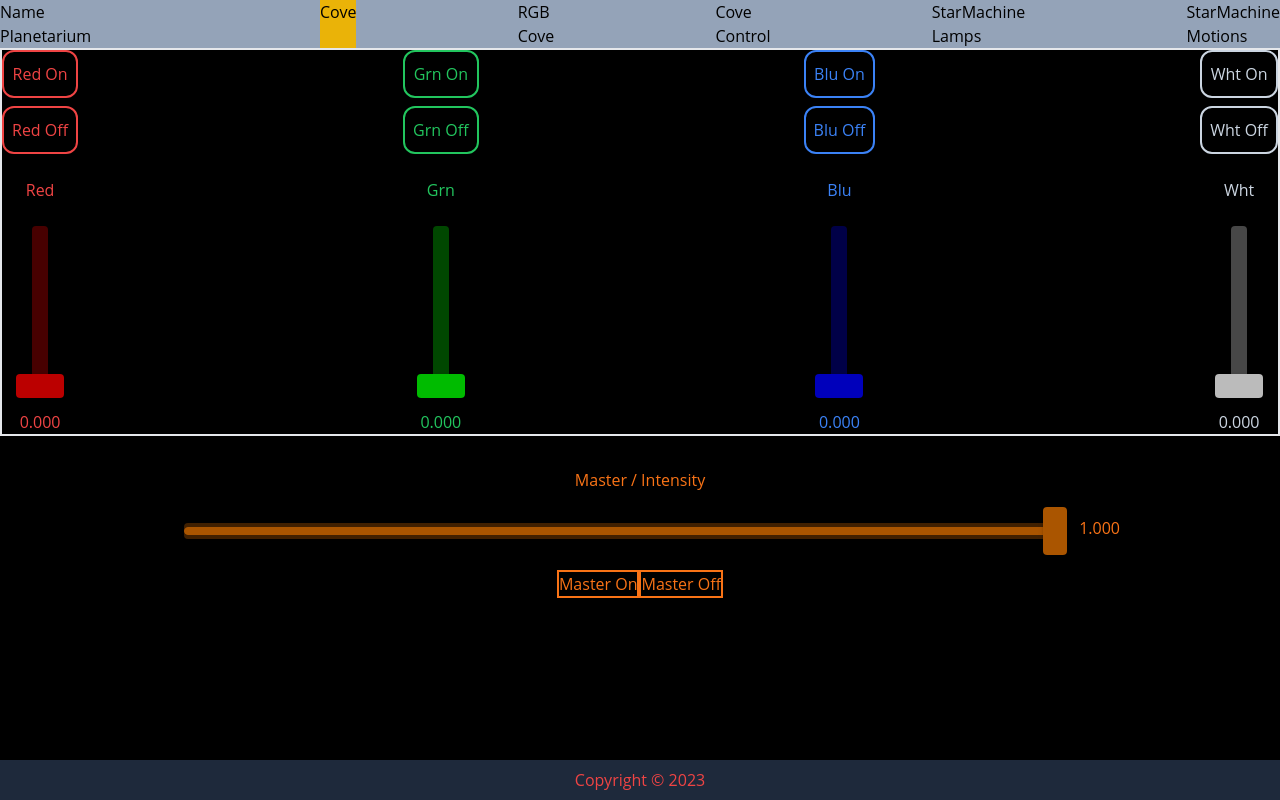
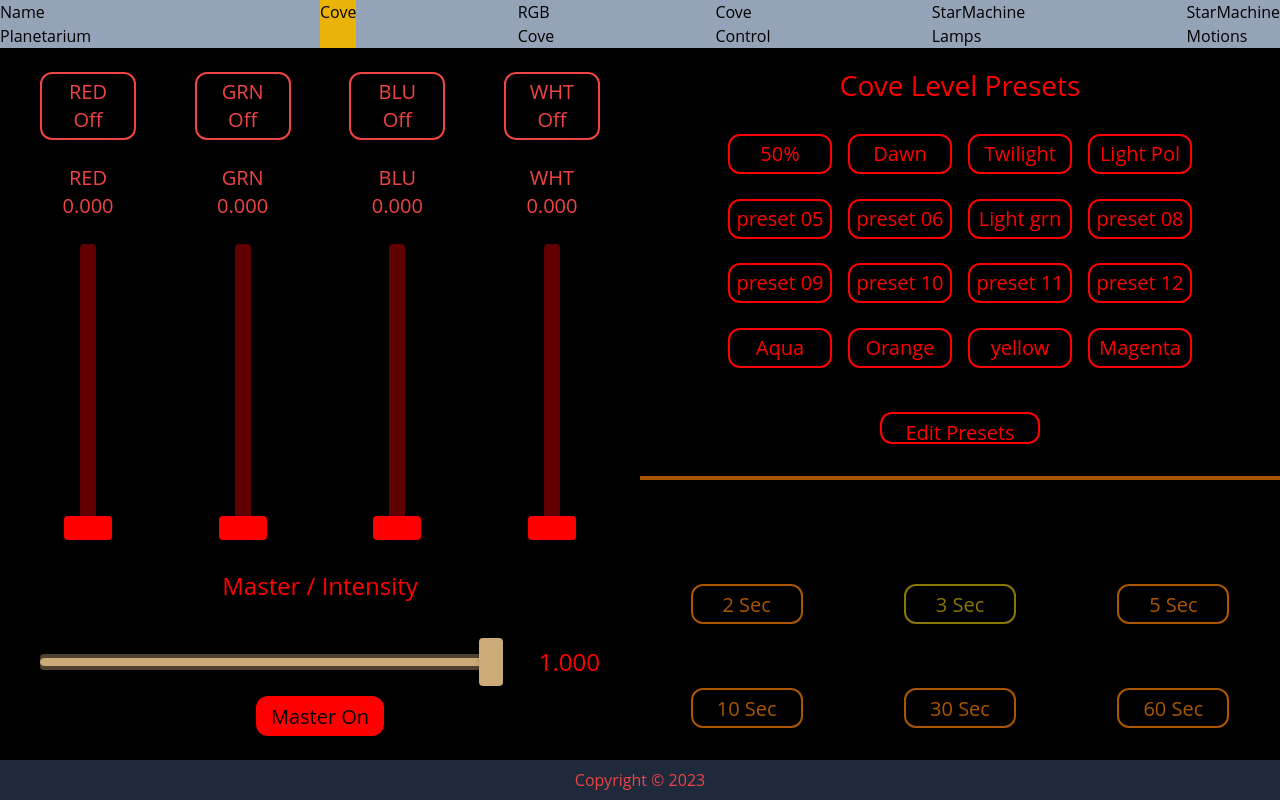
Before and after one commit to CelestialCoyote/react-hercules-chromacove, a React (Create React App) app in the folder frontend/: page /cove in a window 1280 px wide. Built offline with nearby package versions, Linux system fonts and the light colour scheme.

Commit message:
cove section working

```diff
--- a/frontend/src/pages/Cove/Cove.jsx
+++ b/frontend/src/pages/Cove/Cove.jsx
@@ -1,521 +1,90 @@
 import React, { useEffect, useState } from 'react';
-import axios from 'axios';
-import { Slider } from '@mui/material';
+import VCoveSlider from '../../components/VCoveSlider/VCoveSlider';
+import CoveMasterSlider from '../../components/CoveMasterSlider/CoveMasterSlider';
+import CovePresetButtons from '../../components/CovePresetButtons/CovePresetButtons';
+import FadeRateSelect from '../../components/FadeRateSelect/FadeRateSelect';
+import covePresets from '../../userConfig/presets.json';
 import channels from '../../userConfig/channels.json';
-import covePresets from '../../userConfig/presets.json';
-import { baseAPI } from '../../userConfig/baseAPI';
 
 
 export default function Cove() {
-
-	const [presets, setPresets] = useState([]);
-	const [editPresets, setEditPresets] = useState(false);
-	const [redValue, setRedValue] = useState(0.000);
-	const [grnValue, setGrnValue] = useState(0.000);
-	const [bluValue, setBluValue] = useState(0.000);
-	const [whtValue, setWhtValue] = useState(0.000);
+	const [channelData, setChannelData] = useState([]);
+	const [state, setState] = useState({});
 	const [masterValue, setMasterValue] = useState(1.000);
 	const [duration, setDuration] = useState(3);
-
-	const [allValues, setAllValues] = useState(
-		{
-			"id": 1,
-			"name": "red",
-			"value": 0.000,
-			"slider": true
-		},
-		{
-			"id": 2,
-			"name": "grn",
-			"value": 0.000,
-			"slider": true
-		},
-		{
-			"id": 3,
-			"name": "blu",
-			"value": 0.000,
-			"slider": true
-		},
-		{
-			"id": 4,
-			"name": "wht",
-			"value": 0.000,
-			"slider": true
-		}
-	);
-
-	const changeHandler = e => {
-		setAllValues({ ...allValues, [e.target.name]: e.target.value })
-	}
-
+	const [presets, setPresets] = useState(covePresets);
 
 	const addChannels = (channelData) => {
 		// Mapped channelId to its useState.
 		channelData.forEach(channel => {
-			setState(prevState => ({ ...prevState, [channel.id]: { ...channel, value: DEFAULT_VAL } }));
+			setState(prevState => ({ ...prevState, [channel.id]: { ...channel, value: 0.000 } }));
 		});
 	};
 
-	const handleSliderChange = async () => {
-		let data = {
-			"redLevel": redValue,
-			"grnLevel": grnValue,
-			"bluLevel": bluValue,
-			"whtLevel": whtValue,
-			"masterLevel": masterValue
-		};
+	//Get ChannelData and Preset information from backend.
+	useEffect(() => {
+		try {
+			setChannelData(channels);
+			addChannels(channels);
+		} catch (error) {
+			console.log('Get DMX channel data information failed.', error);
+		}
 
-		console.log(data);
-
-		try {
-			baseAPI.post('colorChange', data)
-				.then((res) => {
-					console.log(res.data);
-				});
-		} catch (error) {
-			console.log('Update color channel failed.', error);
-		};
-	};
-
-	const handleButtonChange = async (colorChange) => {
-		console.log(colorChange);
-
-		try {
-			baseAPI.post('colorChange', colorChange)
-				.then((res) => {
-					console.log(res.colorChange);
-				});
-		} catch (error) {
-			console.log('Update color channel failed.', error);
-		};
-	};
-
+	}, []); // eslint-disable-line react-hooks/exhaustive-deps
+	//Try to find a better solution for the above comment line to remove warning
+	//about missing dependency in useEffect.
 
 	return (
-		<div className="h-screen">
-			<div className="flex flex-col">
-				<div className="flex justify-between border-2">
-					<div className="flex flex-col h-96 items-center gap-6">
-						<div className="flex flex-col gap-2">
-							<button
-								className="text-red-500 h-12 border-2 border-red-500 rounded-xl px-2"
-								onClick={() => {
-									setRedValue(1.000);
-									handleButtonChange(
-										[
-											{ "red": 1.000 },
-											{ "grn": -1 },
-											{ "blu": -1 },
-											{ "wht": -1 },
-											{ "master": masterValue },
-											{ "duration": duration }
-										])
-								}}
-							>
-								Red On
-							</button>
+		<div className="flex flex-1">
 
-							<button
-								className="text-red-500 h-12 border-2 border-red-500 rounded-xl px-2"
-								onClick={() => {
-									setRedValue(0.000);
-									handleButtonChange(
-										[
-											{ "red": 0.000 },
-											{ "grn": -1 },
-											{ "blu": -1 },
-											{ "wht": -1 },
-											{ "master": masterValue },
-											{ "duration": duration }
-										])
-								}}
-							>
-								Red Off
-							</button>
+			<div className="flex flex-1 flex-col w-1/2 m-6">
 
-						</div>
+				<div className="flex flex-1 justify-between">
 
-						<label className="text-red-500">
-							Red
-						</label>
+					{channelData.map(channel =>
+						<VCoveSlider
+							key={channel.id}
+							channelState={state[channel.id]}
+							setState={setState}
+							masterValue={masterValue}
+							duration={duration}
+						/>
+					)}
 
-						<Slider
-							sx={{
-								color: "#bb0000",
-								height: "100%",
-								'& .MuiSlider-thumb': {
-									borderRadius: '0.25rem',
-									height: "1.5rem",
-									width: "3.0rem"
-								},
-								'& .MuiSlider-rail': {
-									borderRadius: '0.25rem',
-									width: "1.0rem"
-								},
-								'& .MuiSlider-track': {
-									width: "0.5rem"
-								},
-								'& input[type="range"]': {
-									WebkitAppearance: 'slider-vertical',
-								},
-							}}
-							orientation="vertical"
-							defaultValue={0.000}
-							min={0.000}
-							max={1.000}
-							step={0.001}
-							value={redValue}
-							onChange={(e) => {
-								setRedValue(e.target.value);
-								handleSliderChange();
-							}}
-						/>
-
-						<label className="text-red-500">
-							{redValue.toFixed(3)}
-						</label>
-					</div>
-
-					<div className="flex flex-col h-96 items-center gap-6">
-						<div className="flex flex-col gap-2">
-							<button
-								className="text-green-500 h-12 border-2 border-green-500 rounded-xl px-2"
-								onClick={() => {
-									setGrnValue(1.000);
-									// handleButtonChange(
-									// 	[
-									// 		{ "red": 1.000 },
-									// 		{ "grn": -1 },
-									// 		{ "blu": -1 },
-									// 		{ "wht": -1 },
-									// 		{ "master": masterValue },
-									// 		{ "duration": duration }
-									// 	])
-								}}
-							>
-								Grn On
-							</button>
-
-							<button
-								className="text-green-500 h-12 border-2 border-green-500 rounded-xl px-2"
-								onClick={() => {
-									setGrnValue(0.000);
-									// handleButtonChange(
-									// 	[
-									// 		{ "red": 0.000 },
-									// 		{ "grn": -1 },
-									// 		{ "blu": -1 },
-									// 		{ "wht": -1 },
-									// 		{ "master": masterValue },
-									// 		{ "duration": duration }
-									// 	])
-								}}
-							>
-								Grn Off
-							</button>
-						</div>
-
-						<label className="text-green-500">
-							Grn
-						</label>
-
-						<Slider
-							sx={{
-								color: "#00bb00",
-								height: "100%",
-								'& .MuiSlider-thumb': {
-									borderRadius: '0.25rem',
-									height: "1.5rem",
-									width: "3.0rem"
-								},
-								'& .MuiSlider-rail': {
-									borderRadius: '0.25rem',
-									width: "1.0rem"
-								},
-								'& .MuiSlider-track': {
-									width: "0.5rem"
-								},
-								'& input[type="range"]': {
-									WebkitAppearance: 'slider-vertical',
-								},
-							}}
-							orientation="vertical"
-							defaultValue={0.000}
-							min={0.000}
-							max={1.000}
-							step={0.001}
-							value={grnValue}
-							onChange={(e) => {
-								setGrnValue(e.target.value);
-								//handleSliderChange();
-							}}
-						/>
-
-						<label className="text-green-500">
-							{grnValue.toFixed(3)}
-						</label>
-					</div>
-
-					<div className="flex flex-col h-96 items-center gap-6">
-						<div className="flex flex-col gap-2">
-							<button
-								className="text-blue-500 h-12 border-2 border-blue-500 rounded-xl px-2"
-								onClick={() => {
-									setBluValue(1.000);
-									// handleButtonChange(
-									// 	[
-									// 		{ "red": 1.000 },
-									// 		{ "grn": -1 },
-									// 		{ "blu": -1 },
-									// 		{ "wht": -1 },
-									// 		{ "master": masterValue },
-									// 		{ "duration": duration }
-									// 	])
-								}}
-							>
-								Blu On
-							</button>
-
-							<button
-								className="text-blue-500 h-12 border-2 border-blue-500 rounded-xl px-2"
-								onClick={() => {
-									setBluValue(0.000);
-									// handleButtonChange(
-									// 	[
-									// 		{ "red": 0.000 },
-									// 		{ "grn": -1 },
-									// 		{ "blu": -1 },
-									// 		{ "wht": -1 },
-									// 		{ "master": masterValue },
-									// 		{ "duration": duration }
-									// 	])
-								}}
-							>
-								Blu Off
-							</button>
-
-						</div>
-
-						<label className="text-blue-500">
-							Blu
-						</label>
-
-						<Slider
-							sx={{
-								color: "#0000bb",
-								height: "100%",
-								'& .MuiSlider-thumb': {
-									borderRadius: '0.25rem',
-									height: "1.5rem",
-									width: "3.0rem"
-								},
-								'& .MuiSlider-rail': {
-									borderRadius: '0.25rem',
-									width: "1.0rem"
-								},
-								'& .MuiSlider-track': {
-									width: "0.5rem"
-								},
-								'& input[type="range"]': {
-									WebkitAppearance: 'slider-vertical',
-								},
-							}}
-							orientation="vertical"
-							defaultValue={0.000}
-							min={0.000}
-							max={1.000}
-							step={0.001}
-							value={bluValue}
-							onChange={(e) => {
-								setBluValue(e.target.value);
-								//handleSliderChange();
-							}}
-						/>
-
-						<label className="text-blue-500">
-							{bluValue.toFixed(3)}
-						</label>
-
-					</div>
-
-					<div className="flex flex-col h-96 items-center gap-6">
-						<div className="flex flex-col gap-2">
-							<button
-								className="text-slate-300 h-12 border-2 border-slate-300 rounded-xl px-2"
-								onClick={() => {
-									setWhtValue(1.000);
-									// handleButtonChange(
-									// 	[
-									// 		{ "red": 1.000 },
-									// 		{ "grn": -1 },
-									// 		{ "blu": -1 },
-									// 		{ "wht": -1 },
-									// 		{ "master": masterValue },
-									// 		{ "duration": duration }
-									// 	])
-								}}
-							>
-								Wht On
-							</button>
-
-							<button
-								className="text-slate-300 h-12 border-2 border-slate-300 rounded-xl px-2"
-								onClick={() => {
-									setRedValue(0.000);
-									// handleButtonChange(
-									// 	[
-									// 		{ "red": 0.000 },
-									// 		{ "grn": -1 },
-									// 		{ "blu": -1 },
-									// 		{ "wht": -1 },
-									// 		{ "master": masterValue },
-									// 		{ "duration": duration }
-									// 	])
-								}}
-							>
-								Wht Off
-							</button>
-
-						</div>
-
-						<label className="text-slate-300">
-							Wht
-						</label>
-
-						<Slider
-							sx={{
-								color: "#bbbbbb",
-								height: "100%",
-								'& .MuiSlider-thumb': {
-									borderRadius: '0.25rem',
-									height: "1.5rem",
-									width: "3.0rem"
-								},
-								'& .MuiSlider-rail': {
-									borderRadius: '0.25rem',
-									width: "1.0rem"
-								},
-								'& .MuiSlider-track': {
-									width: "0.5rem"
-								},
-								'& input[type="range"]': {
-									WebkitAppearance: 'slider-vertical',
-								},
-							}}
-							orientation="vertical"
-							defaultValue={0.000}
-							min={0.000}
-							max={1.000}
-							step={0.001}
-							value={whtValue}
-							onChange={(e) => {
-								setWhtValue(e.target.value);
-								//handleSliderChange();
-							}}
-						/>
-
-						<label className="text-slate-300">
-							{whtValue.toFixed(3)}
-						</label>
-
-					</div>
 				</div>
 
-				<div className="flex flex-col items-center w-full gap-6 mt-8">
+				<div className="flex flex-col mt-4">
 
-					<label
-						className="text-orange-500"
-					>
-						Master / Intensity
-					</label>
+					<CoveMasterSlider
+						color={"#ccaa77"}
+						channelData={channelData}
+						channelState={state}
+						setMasterValue={setMasterValue}
+						masterValue={masterValue}
+						duration={duration}
+					/>
 
-					<div className="flex w-3/4">
+				</div>
 
-						<Slider
-							sx={{
-								color: "#aa5500",
-								marginLeft: "1.5rem",
-								marginRight: "1.5rem",
-								width: "100%",
-								'& .MuiSlider-thumb': {
-									borderRadius: '0.25rem',
-									height: "3.0rem",
-									width: "1.5rem"
-								},
-								'& .MuiSlider-rail': {
-									borderRadius: '0.25rem',
-									height: "1.0rem"
-								},
-								'& .MuiSlider-track': {
-									height: "0.5rem"
-								},
-								'& input[type="range"]': {
-									WebkitAppearance: 'slider-vertical',
-								},
-							}}
-							defaultValue={0.000}
-							min={0.000}
-							max={1.000}
-							step={0.001}
-							value={masterValue}
-							onChange={(e) => {
-								setMasterValue(e.target.value);
-								//handleSliderChange();
-							}}
-						/>
+			</div>
 
-						<div>
+			<div className="flex flex-col w-1/2">
 
-							<label
-								className="text-orange-500"
-							>
-								{masterValue.toFixed(3)}
-							</label>
+				<CovePresetButtons
+					presets={presets}
+					channelState={state}
+					setState={setState}
+					setMasterValue={setMasterValue}
+					//setIsEditOpen={setIsEditOpen}
+				/>
 
-						</div>
+				<FadeRateSelect
+					duration={duration}
+					setDuration={setDuration}
+				/>
 
-					</div>
+			</div>
 
-					<div className="flex">
-
-						<button
-							className="border-orange-500 border-2 text-orange-500"
-							onClick={() => {
-								setMasterValue(1.000);
-								// handleButtonChange(
-								// 	[
-								// 		{ "red": redValue },
-								// 		{ "grn": grnValue },
-								// 		{ "blu": bluValue },
-								// 		{ "wht": whtValue },
-								// 		{ "master": 1.000 },
-								// 		{ "duration": duration }
-								// 	])
-							}}
-						>
-							Master On
-						</button>
-
-						<button
-							className="border-orange-500 border-2 text-orange-500"
-							onClick={() => {
-								setMasterValue(0.000);
-								// handleButtonChange(
-								// 	[
-								// 		{ "red": redValue },
-								// 		{ "grn": grnValue },
-								// 		{ "blu": bluValue },
-								// 		{ "wht": whtValue },
-								// 		{ "master": 0.000 },
-								// 		{ "duration": duration }
-								// 	])
-							}}
-						>
-							Master Off
-						</button>
-					</div>
-				</div>
-			</div>
 		</div>
 	);
 };
```
Also changed, not shown: frontend/src/userConfig/channels.json (+4 -4 lines).
